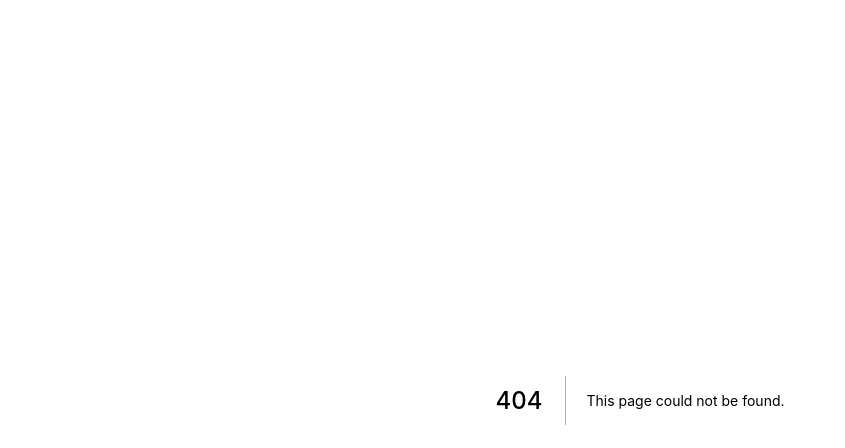
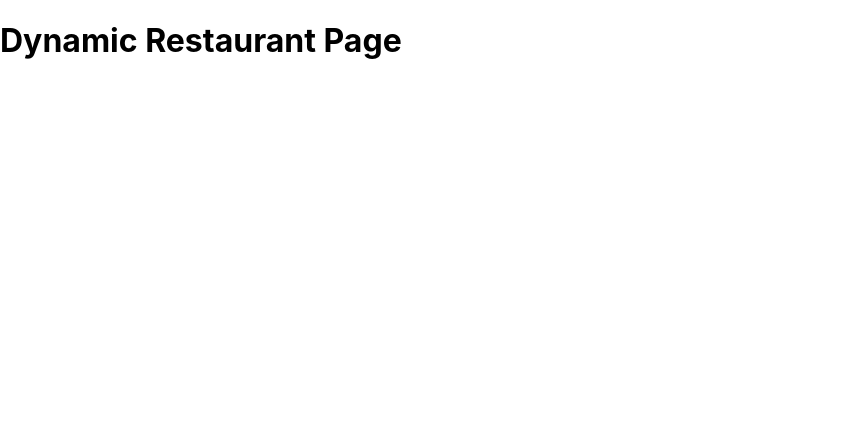
Before and after one commit to Verson-tech/reataurant-app-next_js, a Next.js app: page /restaurants/1 in a window 1280 px wide. Before the commit this address had no page. Shown: the top 448 px of the page, without its empty margins (0-845 px from the left). Built offline with nearby package versions, Linux system fonts and the light colour scheme.

Commit message:
set up routing to dynamic restaurant pages video 28.10 @ 3:40

```diff
--- a/pages/restaurant/index.js
+++ b/pages/restaurants/[restaurant].js
@@ -1,8 +1,8 @@
 import Head from 'next/head'
 // import styles from '../styles/Home.module.css'
 
-export default function Home() {
+export default function Restaurant() {
   return (
-   <h1>Restaurant Page</h1>
+   <h1>Dynamic Restaurant Page</h1>
   )
 }
--- a/pages/restaurant/hello.js
+++ b/pages/restaurants/index.js
@@ -3,6 +3,6 @@ import Head from 'next/head'
 
 export default function Home() {
   return (
-   <h1>Hello Page</h1>
+   <h1>Restaurant Top Page</h1>
   )
 }
```
